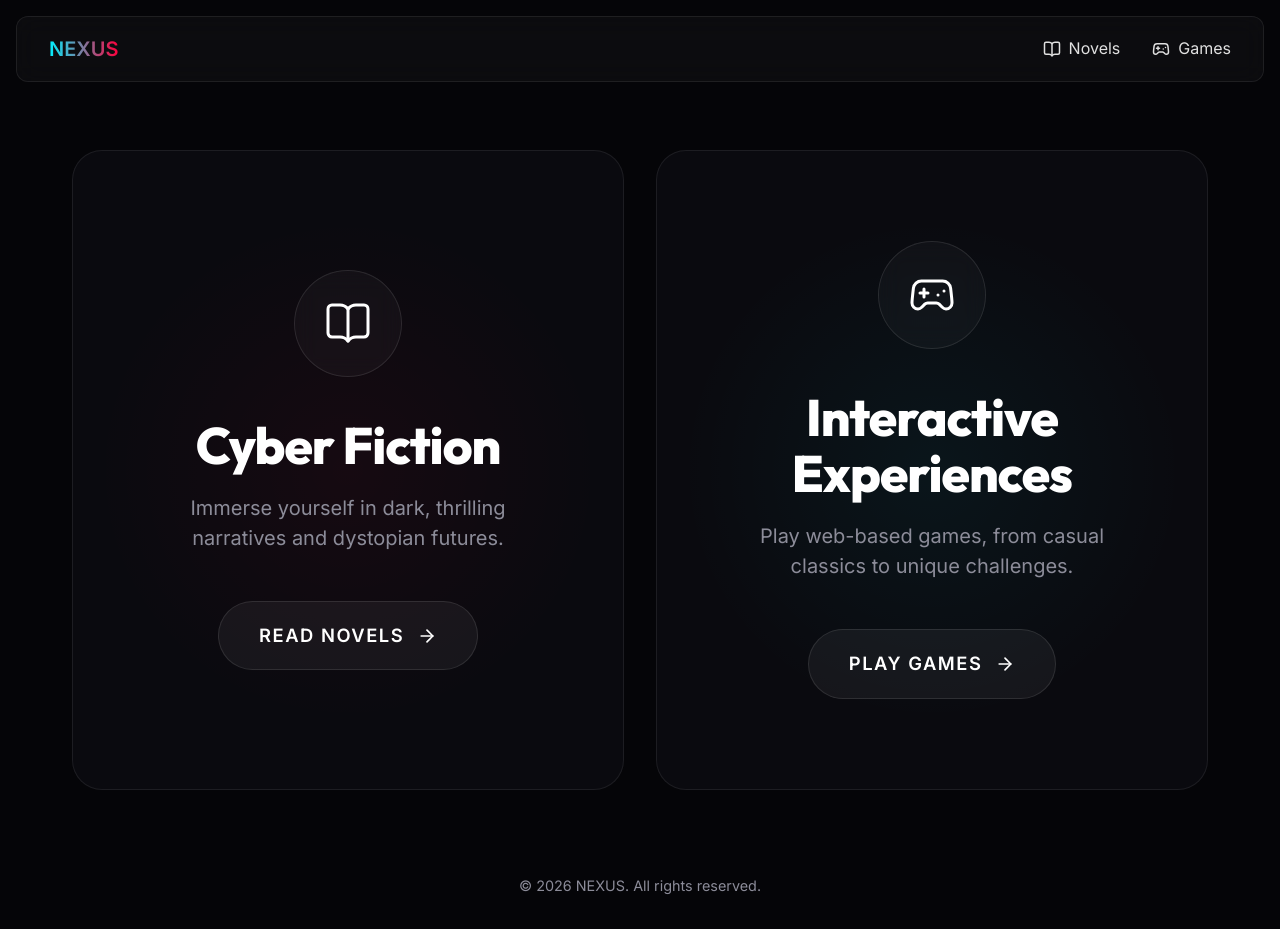
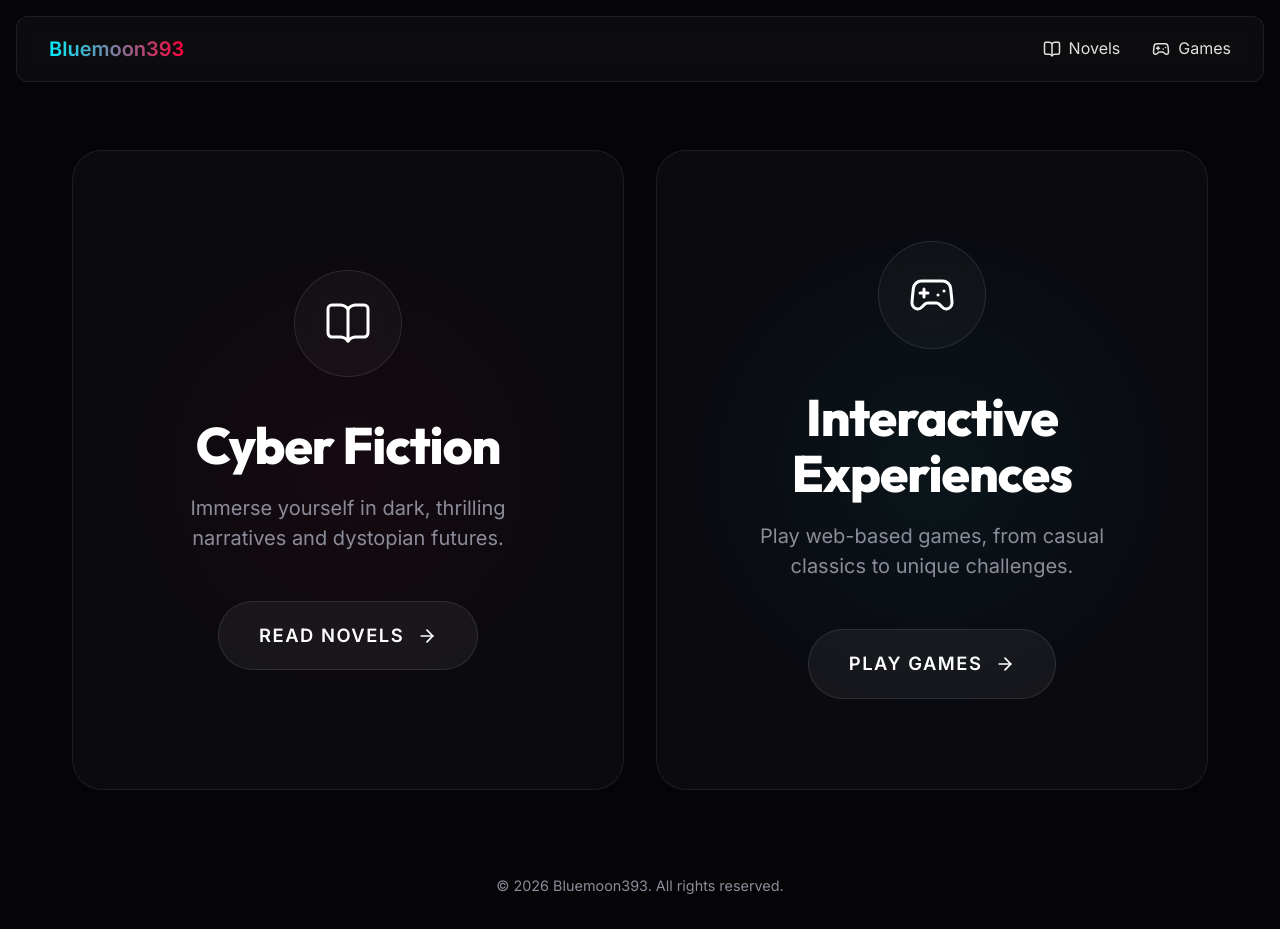
Before and after one commit to LeeByoungmoo/myhomepage, a React (Vite) app: page / in a window 1280 px wide. Built offline with nearby package versions, Linux system fonts and the light colour scheme.

Commit message:
fix: change site name from NEXUS to Bluemoon393

```diff
--- a/src/components/Layout.jsx
+++ b/src/components/Layout.jsx
@@ -9,7 +9,7 @@ const Layout = () => {
     <div className="app-container">
       <header className="glass-panel" style={{ margin: '1rem', padding: '1rem 2rem', display: 'flex', justifyContent: 'space-between', alignItems: 'center' }}>
         <Link to="/" style={{ display: 'flex', alignItems: 'center', gap: '0.5rem', fontWeight: '800', fontSize: '1.25rem' }}>
-          <span className="text-gradient">NEXUS</span>
+          <span className="text-gradient">Bluemoon393</span>
         </Link>
 
         <nav style={{ display: 'flex', gap: '2rem' }} className="desktop-nav">
@@ -27,7 +27,7 @@ const Layout = () => {
       </main>
 
       <footer style={{ textAlign: 'center', padding: '2rem', color: 'var(--text-secondary)', fontSize: '0.9rem' }}>
-        <p>© {new Date().getFullYear()} NEXUS. All rights reserved.</p>
+        <p>© {new Date().getFullYear()} Bluemoon393. All rights reserved.</p>
       </footer>
     </div>
   );
```
